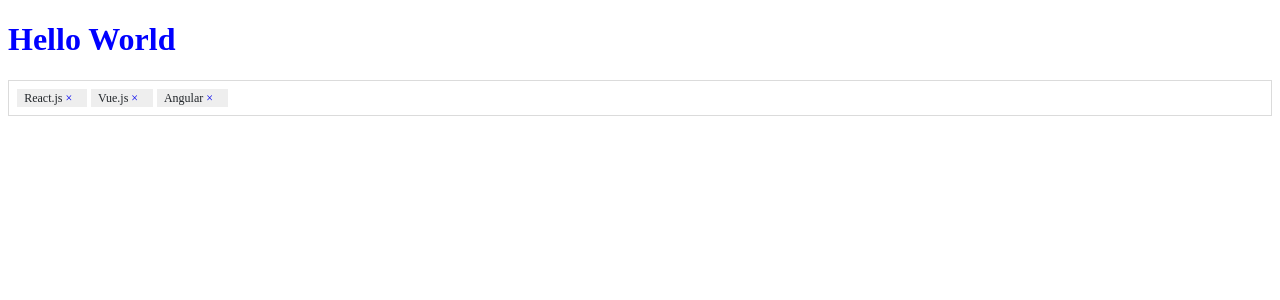
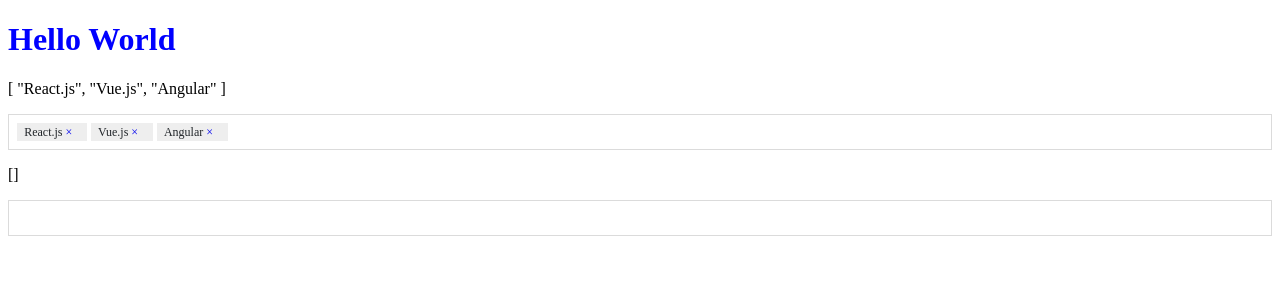
Before and after one commit to wisnuwirayuda/tags-input, a Vue app: page / in a window 1280 px wide. Shown: the top 300 px of the page. Built offline with nearby package versions, Linux system fonts and the light colour scheme.

Commit message:
Komunikasi antar komponen: pelepasan event

```diff
--- a/src/App.vue
+++ b/src/App.vue
@@ -1,8 +1,14 @@
 <script>
 export default {
   data: () => ({
-    jsFrameworks: ["React.js", "Vue.js", "Angular"]
-  })
+    jsFrameworks: ["React.js", "Vue.js", "Angular"],
+    otherFrameworks: []
+  }),
+  methods: {
+    handleChange(tags) {
+      this.jsFrameworks = [...tags];
+    }
+  }
 }
 // import TagsInput from './components/TagsInput.vue';
 // export default {
@@ -12,9 +18,13 @@
 
 <template>
   <h1>Hello World</h1>
-  <tags-input :selectedTags="jsFrameworks"></tags-input>
+  <p>{{ jsFrameworks }}</p>
+  <tags-input :selectedTags="jsFrameworks" @change="handleChange"></tags-input>
   <!-- <tags-input /> -->
   <!-- <TagsInput /> -->
+
+  <p>{{ otherFrameworks }}</p>
+  <tags-input :selectedTags="otherFrameworks" @change="otherFrameworks = [...$event]"></tags-input>
 </template>
 
 <style>
--- a/src/components/TagsInput.vue
+++ b/src/components/TagsInput.vue
@@ -92,19 +92,23 @@
     methods: {
         addNewTag() {
             if (this.newTag && !this.isTagExists) {
-                this.tags.push(this.newTag)
-                this.newTag = ""
+                this.tags.push(this.newTag);
+                this.newTag = "";
+                this.$emit('change', this.tags);
             }
         },
         removeTag(index) {
             this.tags.splice(index, 1);
+            this.$emit('change', this.tags);
         },
         removeLastTag() {
             if (this.newTag.length === 0) {
                 this.removeTag(this.tags.length - 1)
             }
         }
-    }
+    },
+
+    emits: ['change']
 }
 </script>
 
```
